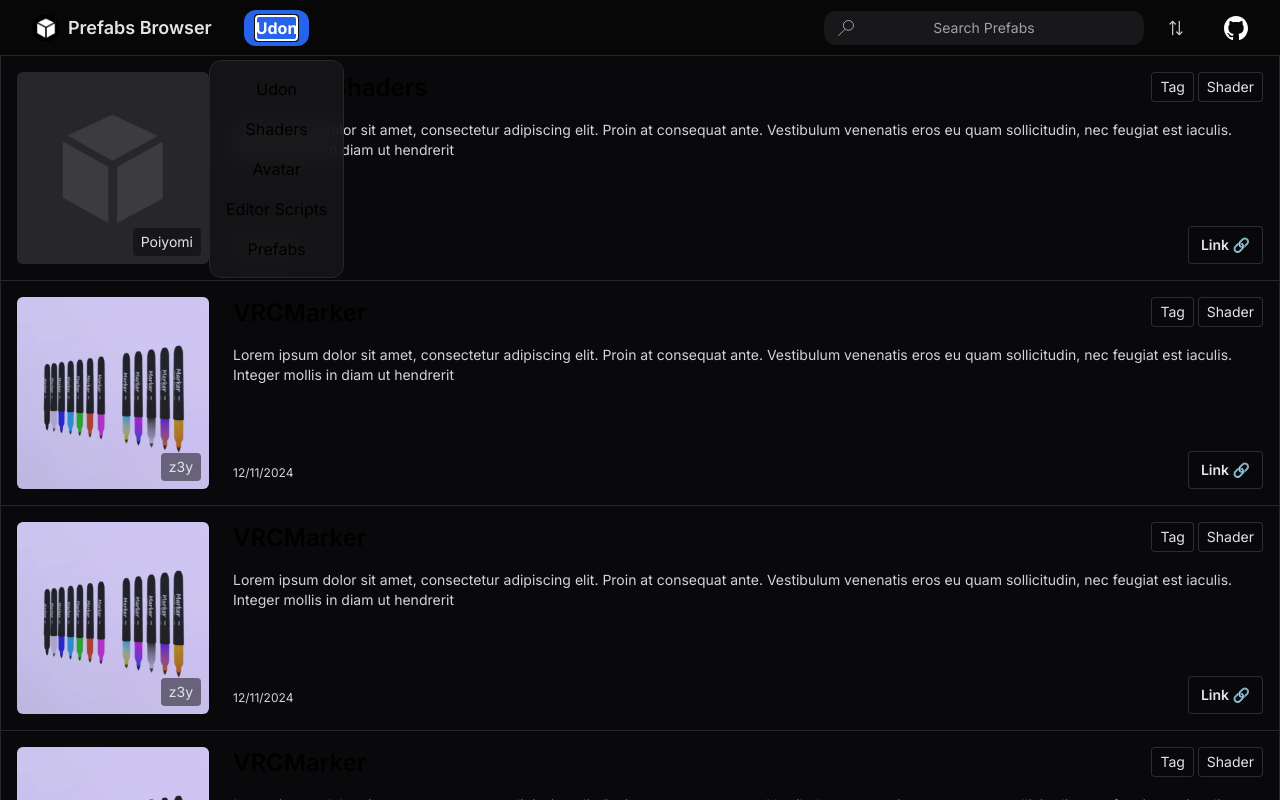
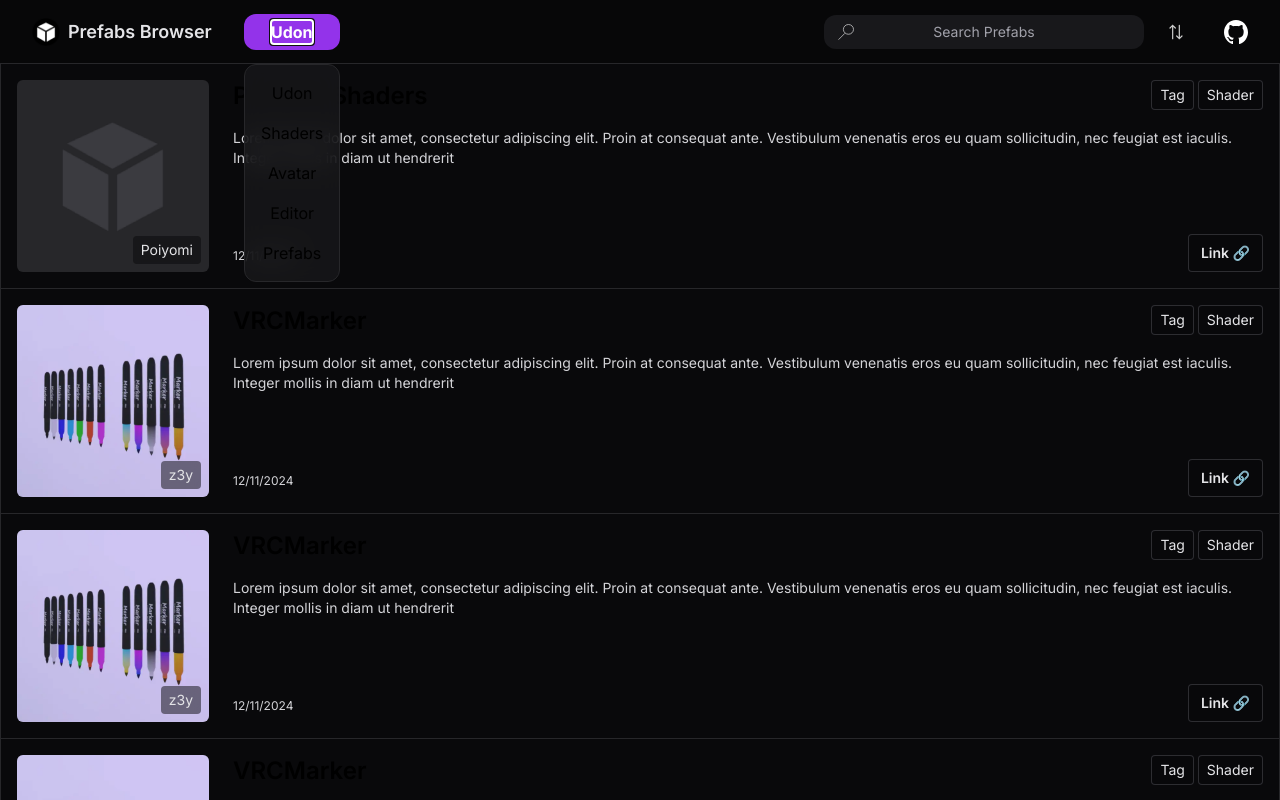
Before and after one commit to z3y/prefabs-browser, a Next.js app in the folder frontend/: page / in a window 1280 px wide. Both pictures are taken after a click on the button "Udon". Shown: the top 800 px of the page. Built offline with nearby package versions, Linux system fonts and the light colour scheme.

Commit message:
customize category appearance

```diff
--- a/frontend/app/layout.tsx
+++ b/frontend/app/layout.tsx
@@ -20,7 +20,7 @@
       <body className={inter.className}>
         <div className="bg-black">
           <Header />
-          <div className="pt-14">{children}</div>
+          <div className="pt-16">{children}</div>
         </div>
       </body>
     </html>
--- a/frontend/components/CategorySelection.tsx
+++ b/frontend/components/CategorySelection.tsx
@@ -6,11 +6,23 @@
   const searchParams = useSearchParams()
 
   const router = useRouter()
-  const [category, setCategory] = useState("udon")
+
+  const categories = [
+    { name: "udon", color: "bg-purple-600" },
+    { name: "shaders", color: "bg-pink-600" },
+    { name: "avatar", color: "bg-emerald-600" },
+    { name: "editor", color: "bg-orange-600" },
+    { name: "prefabs", color: "bg-blue-600" },
+  ]
+
+  const [category, setCategory] = useState(0)
 
   const previousCategory = searchParams.get("category")
   useEffect(() => {
-    setCategory(previousCategory || "udon")
+    const previousIndex = categories.findIndex(
+      (x) => x.name == previousCategory
+    )
+    setCategory(previousIndex < 0 ? 0 : previousIndex)
   }, [previousCategory])
 
   const handleCategory = (category: string) => {
@@ -20,24 +32,25 @@
     router.push(newPath)
   }
 
-  const buttons = ["udon", "shaders", "avatar", "editor scripts", "prefabs"]
-
   return (
-    <div className="hover:bg-blue-700 bg-blue-600 outline-none py-1.5 px-3 rounded-xl items-center flex justify-center transition-colors duration-150">
+    <div
+      className={`${categories[category].color} bg- outline-none py-1.5 px-3 rounded-xl items-center flex justify-center transition-colors duration-300 w-24`}
+    >
       <Popover className="relative">
         <PopoverButton>
-          <p className="font-bold capitalize">{category}</p>
+          <p className="font-bold capitalize">{categories[category].name}</p>
         </PopoverButton>
         <PopoverPanel
           anchor="bottom"
           className="flex flex-col bg-zinc-900 bg-opacity-80 backdrop-blur-md mt-5 p-2 rounded-xl z-20 border border-zinc-800"
         >
-          {buttons.map((x, index) => (
+          {categories.map((x, index) => (
             <button
+              key={index}
               className="hover:bg-zinc-800 p-2 rounded-md capitalize"
-              onClick={() => handleCategory(x)}
+              onClick={() => handleCategory(x.name)}
             >
-              {x}
+              {x.name}
             </button>
           ))}
         </PopoverPanel>
--- a/frontend/components/Header.tsx
+++ b/frontend/components/Header.tsx
@@ -10,7 +10,7 @@
   const router = useRouter()
 
   return (
-    <header className="fixed z-20 bg-opacity-80 h-14 border-b border-zinc-800 backdrop-blur-md text-white bg-zinc-950 min-w-full">
+    <header className="fixed z-20 bg-opacity-80 h-16 border-b border-zinc-800 backdrop-blur-md text-white bg-zinc-950 min-w-full">
       <div className="h-full max-w-[1300px] mx-auto items-center pl-8 pr-8 flex justify-between">
         <div className="flex flex-row items-center gap-8">
           <button type="button" onClick={() => router.push("/")}>
--- a/frontend/components/SortingPopover.tsx
+++ b/frontend/components/SortingPopover.tsx
@@ -36,6 +36,7 @@
         >
           {buttons.map((x, index) => (
             <button
+              key={index}
               className="hover:bg-zinc-800 p-2 rounded-md capitalize"
               onClick={() => handleSorting(x)}
             >
```
